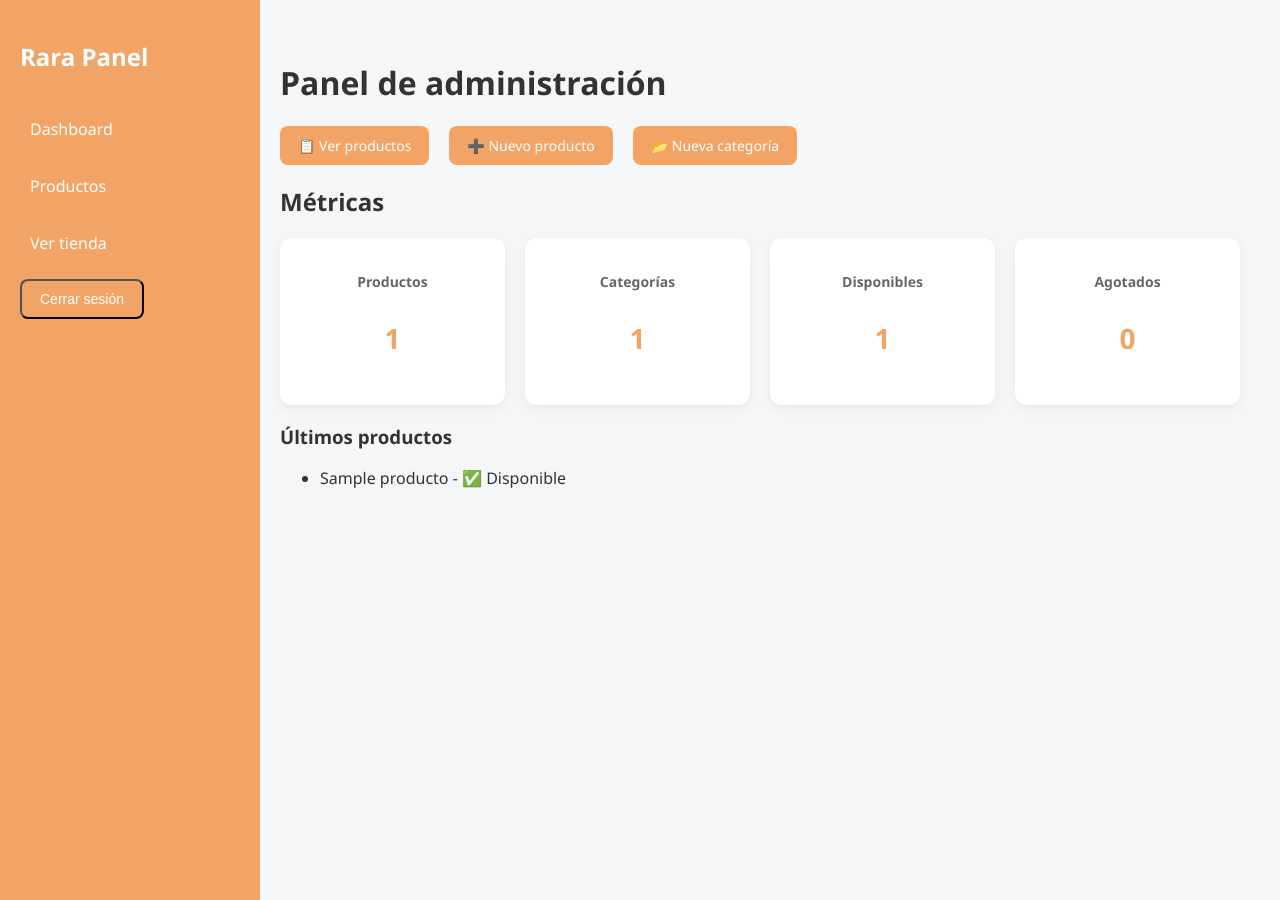
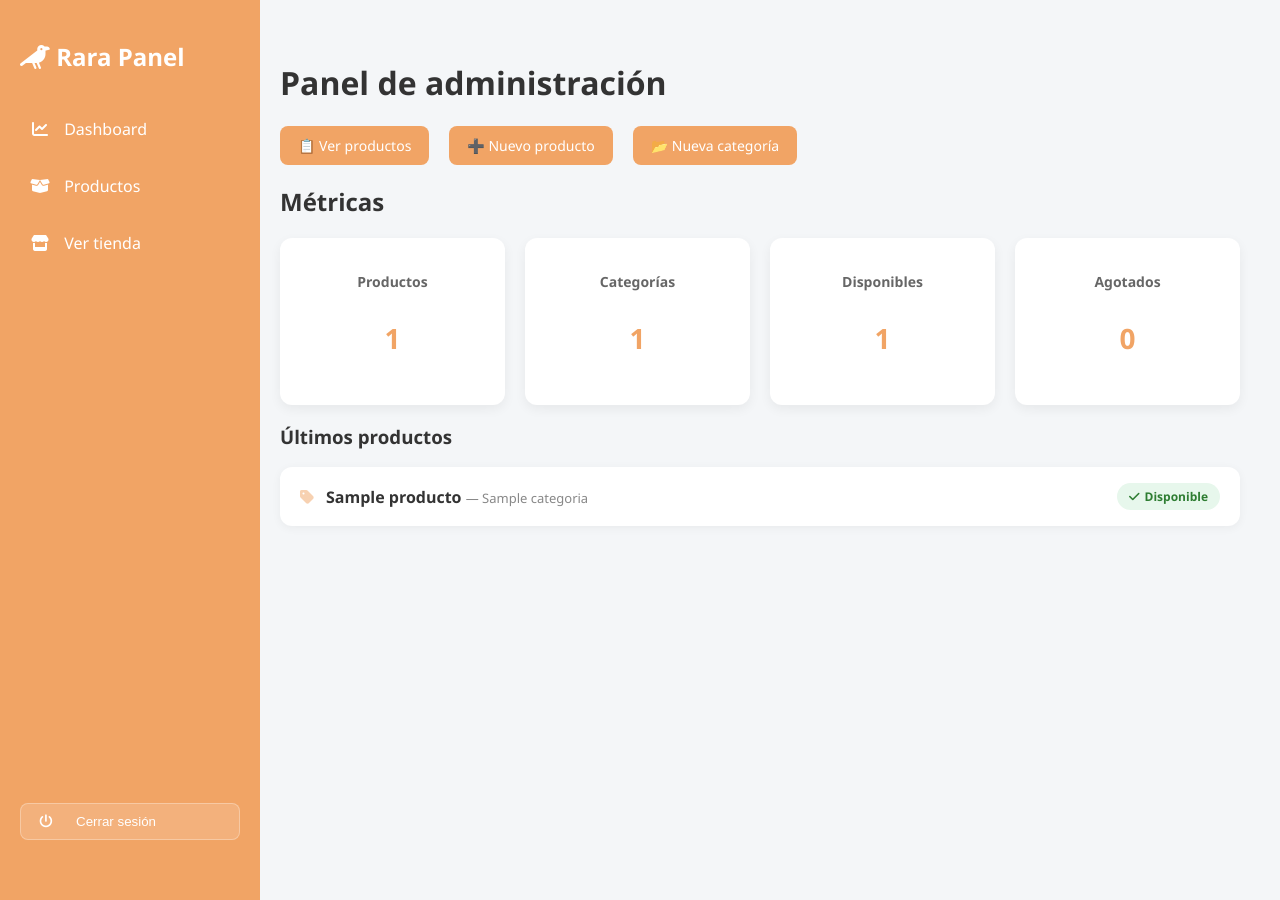
Before and after one commit to felipooon/rara-app, a Django app: page /panel/ in a window 1280 px wide. Run offline with Django 5.2, Linux system fonts and the light colour scheme; a user stored in the database is signed in; tables that the repository leaves empty hold one stand-in row (values such as "Sample post").

Commit message:
mejoras visuales en panel

```diff
--- a/static/css/style.css
+++ b/static/css/style.css
@@ -606,10 +606,15 @@ section:nth-of-type(4) { animation-delay: 0.9s; }
   }
 }
 
-/* PANEL LAYOUT */
+
+/* =========================
+   PANEL LAYOUT
+========================= */
 
 
 .panel-nav {
+  display: flex;
+  flex-direction: column;
   width: 220px;
   height: 100vh;
   position: fixed;
@@ -620,6 +625,7 @@ section:nth-of-type(4) { animation-delay: 0.9s; }
   flex-direction: column;
   padding: 20px;
   gap: 15px;
+  padding-bottom: 20px; /* Espacio al final */
 }
 
 .panel-nav h2 {
@@ -663,6 +669,44 @@ section:nth-of-type(4) { animation-delay: 0.9s; }
   border-radius: 5px;
 }
 
+/* Espaciado para los iconos de la sidebar */
+.panel-nav a i,
+.panel-nav button i,
+.panel-nav h2 i {
+  margin-right: 10px;
+  width: 20px; /* Esto asegura que todos los textos queden alineados verticalmente */
+  text-align: center;
+}
+
+/* Estilo para el contenedor del formulario de logout */
+.panel-nav form {
+  margin-top: auto; /* Esta es la "magia" que lo envía al fondo */
+  /*padding: 0 10px;*/
+  margin-bottom: 80px;
+  width: 100%;
+}
+
+/* El nuevo estilo del botón: discreto, sin bordes toscos y elegante */
+.btn-logout-clean {
+  /* Tu estilo anterior pero asegurando que no se desborde */
+  background: rgba(255, 255, 255, 0.15);
+  color: white;
+  border: 1px solid rgba(255, 255, 255, 0.3);
+  padding: 10px 15px;
+  border-radius: 8px;
+  cursor: pointer;
+  width: 100%;
+  display: flex;
+  align-items: center;
+  gap: 10px;
+  transition: all 0.2s;
+}
+
+.btn-logout-clean:hover {
+  background: #fff0f0; /* Un rojo muy pálido al pasar el mouse */
+  color: #d32f2f;
+  border-color: #f8d7da;
+}
 /* ===== FORMULARIOS PANEL ===== */
 
 .panel-body .form-panel {
@@ -684,6 +728,7 @@ section:nth-of-type(4) { animation-delay: 0.9s; }
   margin-bottom: 6px;
   color: #555;
 }
+
 
 /* Inputs */
 .panel-body input,
@@ -738,7 +783,10 @@ section:nth-of-type(4) { animation-delay: 0.9s; }
 .panel-layout {
   display: flex;
   min-height: 100vh;
+
+  background: #f4f6f8;
 }
+
 
 /* CONTENIDO */
 .panel-main {
@@ -772,6 +820,75 @@ section:nth-of-type(4) { animation-delay: 0.9s; }
   font-size: 28px;
   font-weight: bold;
   color: var(--primario);
+}
+
+/* === Lista de Últimos Productos Limpia === */
+.lista-productos {
+  background: white;
+  border-radius: 12px;
+  box-shadow: 0 2px 10px rgba(0,0,0,0.05);
+  overflow: hidden; /* Para que los bordes redondeados corten las filas */
+  margin-top: 15px;
+}
+
+.lista-productos ul {
+  list-style: none;
+  padding: 0;
+  margin: 0;
+}
+
+.lista-productos li {
+  display: flex;
+  justify-content: space-between;
+  align-items: center;
+  padding: 16px 20px;
+  border-bottom: 1px solid #f0f0f0;
+  transition: background 0.2s ease;
+}
+
+.lista-productos li:last-child {
+  border-bottom: none;
+}
+
+.lista-productos li:hover {
+  background-color: #fdfdfd; /* Cambio sutil al pasar el mouse */
+}
+
+.prod-info {
+  display: flex;
+  align-items: center;
+  gap: 12px;
+}
+
+.prod-nombre {
+  font-weight: 600;
+  color: #333;
+}
+
+.prod-meta {
+  font-size: 13px;
+  color: #888;
+}
+
+/* Badge de estado profesional */
+.badge-status {
+  font-size: 12px;
+  font-weight: 700;
+  padding: 5px 12px;
+  border-radius: 20px;
+  display: flex;
+  align-items: center;
+  gap: 5px;
+}
+
+.status-disponible {
+  background-color: #e7f7ec;
+  color: #2e7d32;
+}
+
+.status-agotado {
+  background-color: #fdecea;
+  color: #c62828;
 }
 
 /* =========================
--- a/templates/panel/base_panel.html
+++ b/templates/panel/base_panel.html
@@ -6,31 +6,32 @@
 
     {% load static %}
 
-     <!--CSS tienda -->
+    <link rel="stylesheet" href="https://cdnjs.cloudflare.com/ajax/libs/font-awesome/6.5.0/css/all.min.css">
+
     <link rel="stylesheet" href="{% static 'css/style.css' %}">
-
 </head>
 
 <body class="panel-body">
 
 <div class="panel-layout">
 
-   <!--SIDEBAR -->
   <nav class="panel-nav">
-    <h2>Rara Panel</h2>
+    <h2><i class="fa-solid fa-crow"></i> Rara Panel</h2>
 
-    <a href="/panel/">Dashboard</a>
-    <a href="/panel/productos/">Productos</a>
-    <a href="/">Ver tienda</a>
+    <a href="/panel/"><i class="fa-solid fa-chart-line"></i> Dashboard</a>
+    <a href="/panel/productos/"><i class="fa-solid fa-box-open"></i> Productos</a>
+    <a href="/"><i class="fa-solid fa-store"></i> Ver tienda</a>
+
     {% if user.is_authenticated %}
     <form action="{% url 'logout' %}" method="post">
         {% csrf_token %}
-        <button class="btn-categoria" type="submit">Cerrar sesión</button>
+        <button class="btn-logout-clean" type="submit">
+          <i class="fa-solid fa-power-off"></i> Cerrar sesión
+        </button>
     </form>
-{% endif %}
+    {% endif %}
   </nav>
 
-   <!--CONTENIDO -->
   <main class="panel-main">
     {% block content %}{% endblock %}
   </main>
--- a/templates/panel/dashboard.html
+++ b/templates/panel/dashboard.html
@@ -50,18 +50,32 @@
 </div>
 
 <h3>Últimos productos</h3>
+<div class="lista-productos">
+  <ul>
+    {% for producto in ultimos_productos %}
+    <li>
+      <div class="prod-info">
+        <i class="fa-solid fa-tag" style="color: var(--primario); opacity: 0.5;"></i>
+        <div>
+          <span class="prod-nombre">{{ producto.nombre }}</span>
+          <span class="prod-meta">— {{ producto.categoria.nombre }}</span>
+        </div>
+      </div>
 
-<ul>
-  {% for p in ultimos_productos %}
-    <li>
-      {{ p.nombre }} -
-      {% if p.disponible %}
-        ✅ Disponible
+      {% if producto.disponible %}
+        <span class="badge-status status-disponible">
+          <i class="fa-solid fa-check"></i> Disponible
+        </span>
       {% else %}
-        ❌ Agotado
+        <span class="badge-status status-agotado">
+          <i class="fa-solid fa-xmark"></i> Agotado
+        </span>
       {% endif %}
     </li>
-  {% endfor %}
-</ul>
+    {% empty %}
+    <li style="color: #999; justify-content: center;">No hay productos registrados aún.</li>
+    {% endfor %}
+  </ul>
+</div>
 
 {% endblock %}
```
Also changed, not shown: 1 other file.
